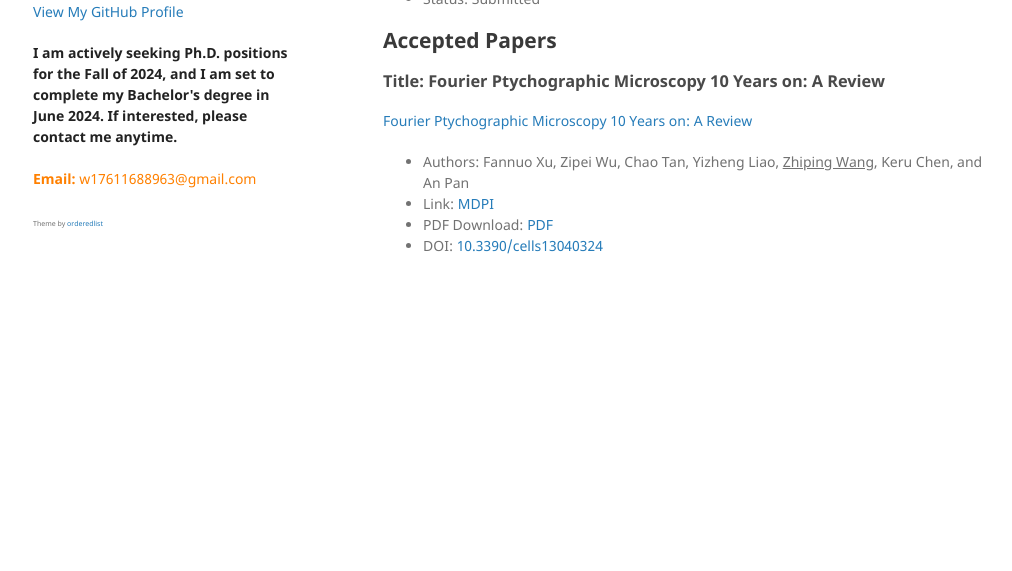
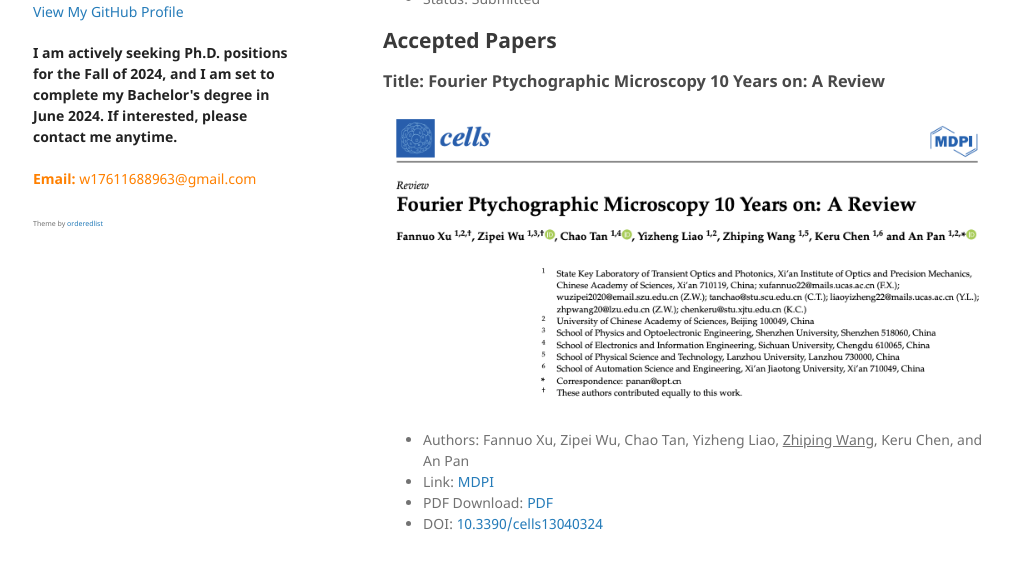
Before and after one commit to alephmembeth/alephmembeth.github.io, a Jekyll site: the page built from publications/publication.md, in a window 1280 px wide and 945 px high, cut to the strip 341-912 px from the top of the window. Shown: the whole strip, without its empty margins (127-1139 px from the left). Built offline with Jekyll 4.4.1, drawn with Linux system fonts in a browser that asks for light colours; our own code applies the rules of GitHub Pages for plain Markdown files; the repository's description, which GitHub fills in, is left out.

Commit message:
Update publication.md

```diff
--- a/publications/publication.md
+++ b/publications/publication.md
@@ -11,7 +11,7 @@
 
 ## Accepted Papers
 ### Title: Fourier Ptychographic Microscopy 10 Years on: A Review
-[Fourier Ptychographic Microscopy 10 Years on: A Review](./cellsreviews.png)
+![Fourier Ptychographic Microscopy 10 Years on: A Review](./cellsreviews.png)
 - Authors: Fannuo Xu, Zipei Wu, Chao Tan, Yizheng Liao, <u>Zhiping Wang</u>, Keru Chen, and An Pan
 - Link: [MDPI](https://www.mdpi.com/2073-4409/13/4/324)
 - PDF Download: [PDF](./cells-13-00324.pdf)
```
